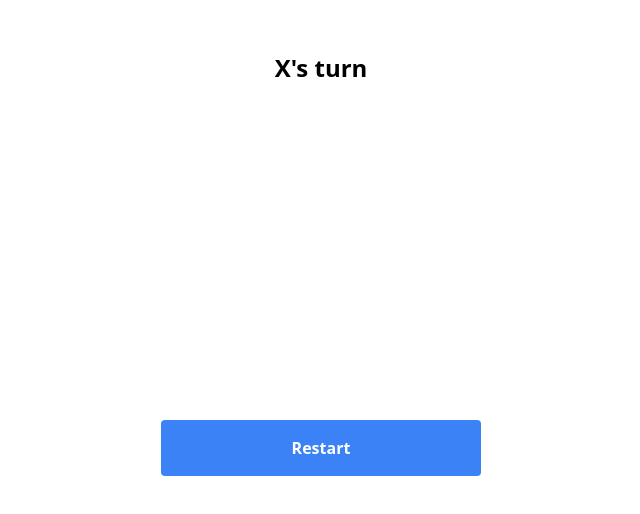
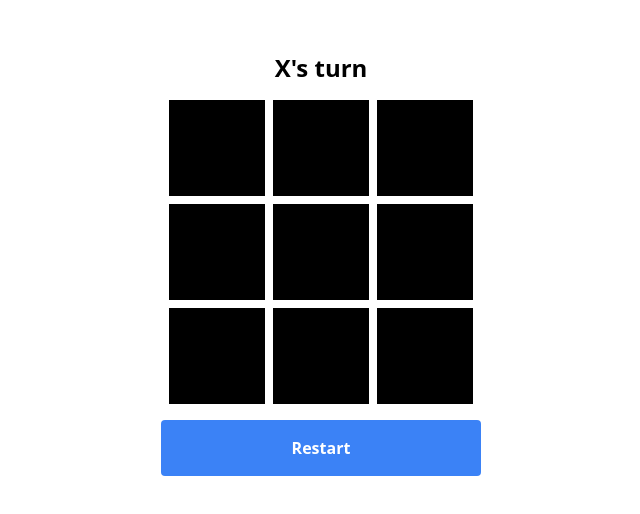
Before and after one commit to muham-khan/tic-tac-toe, a React (Vite) app: page / in a window 1280 px wide. Shown: the part 136-650 px from the top of the page, without its empty margins (319-959 px from the left). Built offline with nearby package versions, Linux system fonts and the light colour scheme.

Commit message:
* fix: Square background color in light theme;

```diff
--- a/src/components/Square.tsx
+++ b/src/components/Square.tsx
@@ -6,7 +6,7 @@ interface SquareProps {
 export function Square({ value, handleClick }: SquareProps) {
   return (
     <button
-      className="w-24 h-24 font-bold text-4xl bg-dark text-white dark:bg-white dark:text-black"
+      className="w-24 h-24 font-bold text-4xl bg-black text-white dark:bg-white dark:text-black"
       onClick={handleClick}
     >
       {value}
```
